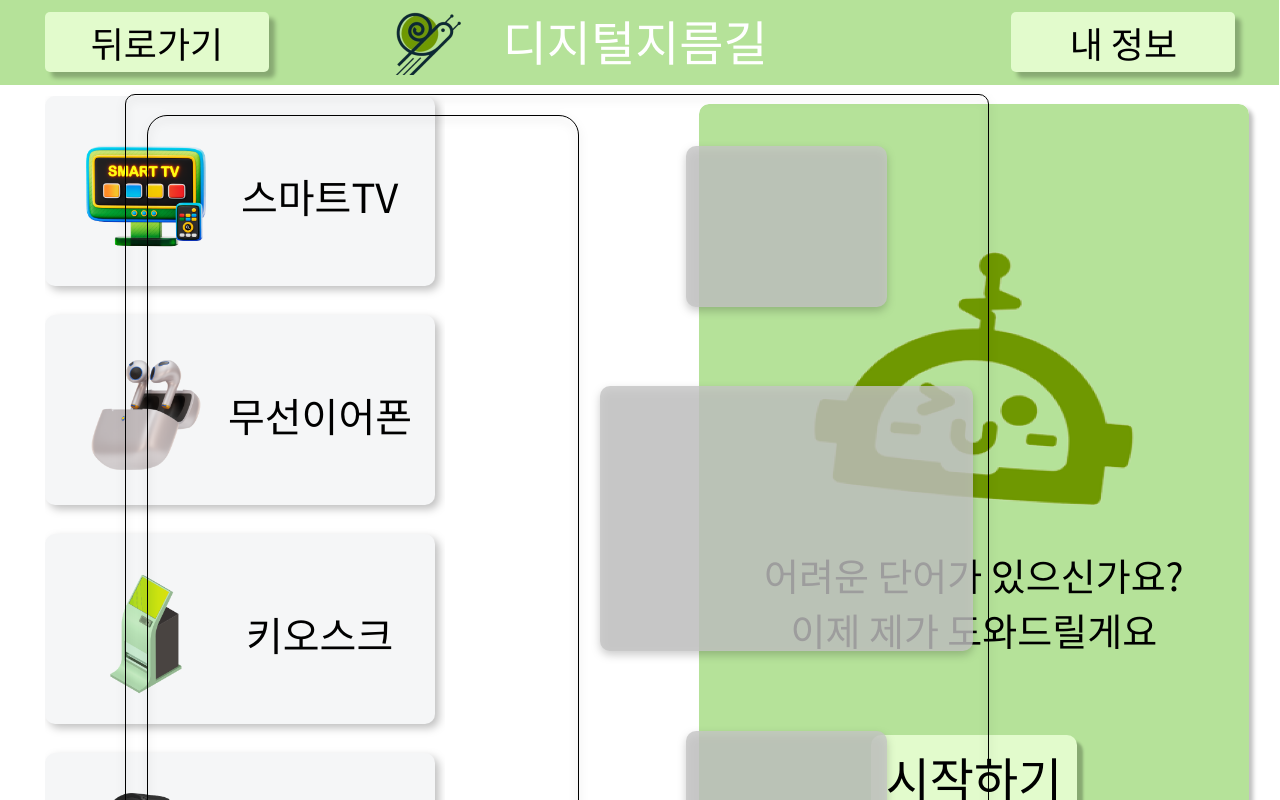
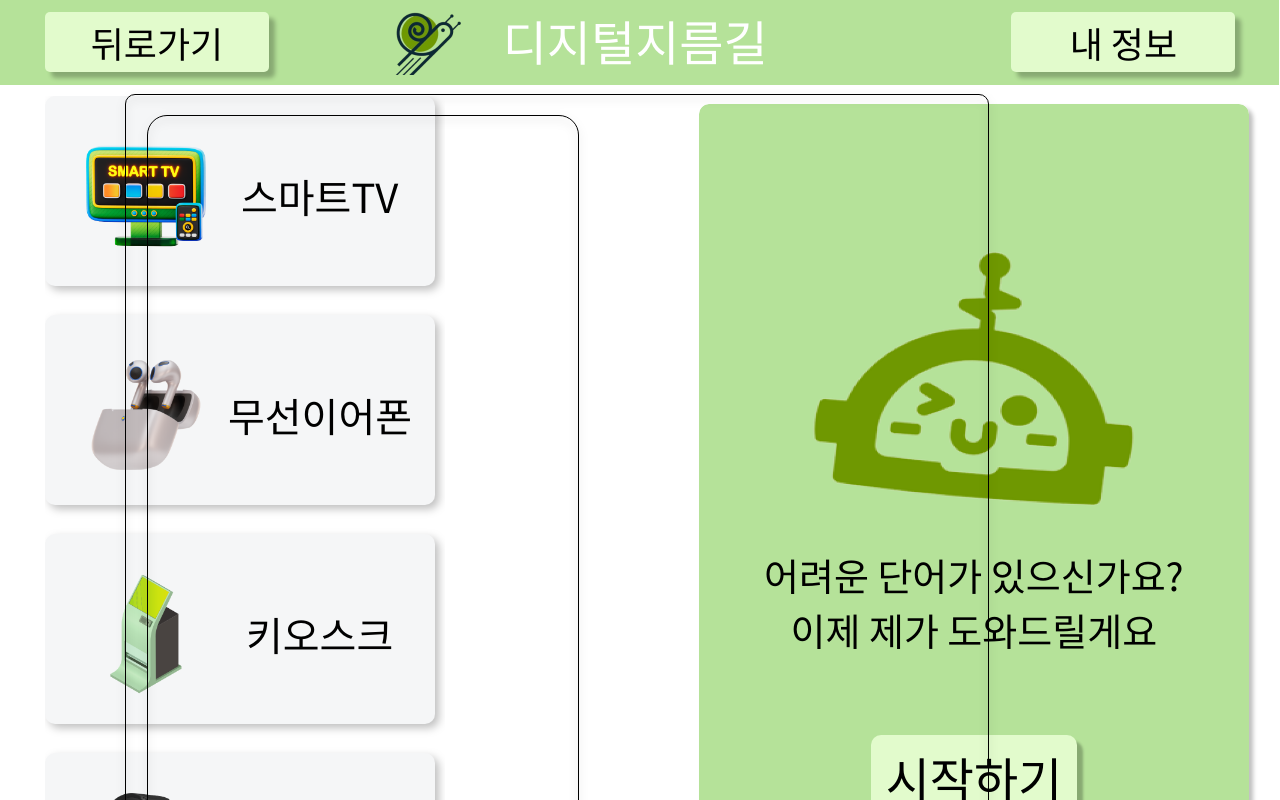
Before and after one commit to honggil-gps/digital-highway, a React (Vite) app: page /devicesubpage in a window 1280 px wide. Shown: the top 800 px of the page. Built offline with nearby package versions, Linux system fonts and the light colour scheme.

Commit message:
kiosc눌렀을때만캡션생성_kiosc_YW

```diff
--- a/src/pages/main/DeviceSubPage.css
+++ b/src/pages/main/DeviceSubPage.css
@@ -368,7 +368,7 @@
 }
 /* 캡션 CSS */
 .caption-post,
-.caption,
+.caption-cur,
 .caption-pre{
   box-sizing: border-box;
   position: absolute;
@@ -387,7 +387,7 @@
   height: 10.063rem;
   font-size: small;
 }
-.caption {
+.caption-cur {
   top: 18.188rem;
   left: 29.625rem;
   width: 23.313rem;
--- a/src/pages/main/DeviceSubPage.jsx
+++ b/src/pages/main/DeviceSubPage.jsx
@@ -143,14 +143,18 @@ const DeviceSubPage = () => {
         <img className="logo-icon2" alt="" src="main/logo@2x.png" />
       </footer>
       <main className="maincontentsbody">
+        <div className="caption">
+          {selectedCategory == "kiosc" && <div className="kiosc_caption">
             <div className={`caption-post ${nextCaption.animationClass}`}>
               <div className="caption-text" dangerouslySetInnerHTML={{ __html: nextCaption.content }} />
             </div>
-        <div className={`caption ${caption.animationClass}`}>
+            <div className={`caption-cur ${caption.animationClass}`}>
               <div className="caption-text" dangerouslySetInnerHTML={{ __html: caption.content }} />
             </div>
             <div className={`caption-pre ${preCaption.animationClass}`}>
               <div className="caption-text" dangerouslySetInnerHTML={{ __html: preCaption.content }} />
+            </div>
+          </div>}
         </div>
         <div className="phone">
           {selectedCategory == "kiosc" && <iframe ref={iframeRef} title="Kiosc" id="kiosc-iframe" src="http://localhost:5173/DeviceGuide/Kiosc" width="100%" height="100%"/>}
```
Lines whose indentation alone changed are shown as unchanged.
